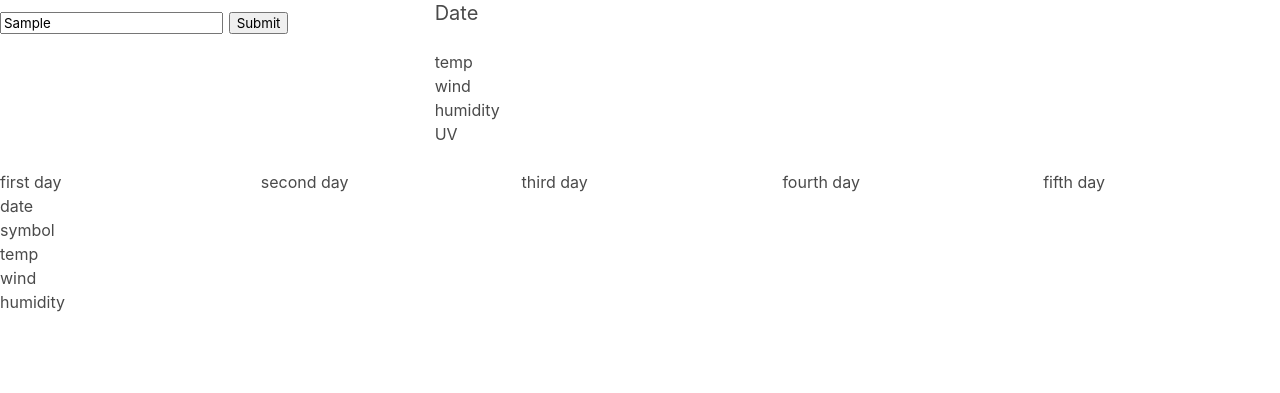
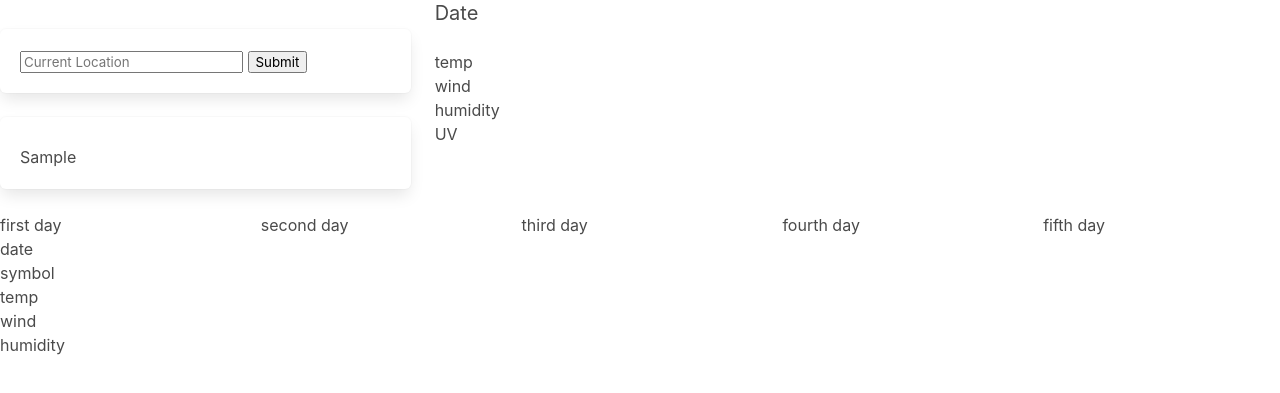
Before and after one commit to mandahos/Weather-Dashboard, a plain HTML site: page index.html in a window 1280 px wide. Both pictures are taken after typing "Sample" into the empty fields and a click on the input "Submit". Shown: the part 171-564 px from the top of the page. Drawn offline with nearby package versions, Linux system fonts and the light colour scheme; no server answers.

Commit message:
added local to save history saves, need to determine weather tiles next

```diff
--- a/index.html
+++ b/index.html
@@ -27,11 +27,19 @@
             <article class="tile is-child">
               <div class="content">
                 <p class="title">Search for a City:</p>
-                <p class="subtitle">
-                    <input type ="text" class="inputCity" placeholder="Current Location">
+                <form id="search" class="box">
+                    <input type ="input" class="inputCity" placeholder="Current Location" id="city-search">
                     <input type ="submit" value="Submit">
                 </p>
                 </div>
+
+                </form>
+                <div class="field box">
+                <label class="label"></label>
+                <ul id="city-history">
+                    <li aria-placeholder=""></li>
+                </ul>
+            </div>
             </article>
         </div>
 
--- a/main.js
+++ b/main.js
@@ -1,5 +1,31 @@
-$.getJSON("http://api.openweathermap.org/data/2.5/forecast?q=bluffdale&units=imperial&us&mode=&appid=04f110a92c4a584f67fb0f945cc1f6e0", function(data){
-    console.log(data)
+fetch (
+    'http://api.openweathermap.org/data/2.5/forecast?q=bluffdale&units=imperial&us&mode=&appid=04f110a92c4a584f67fb0f945cc1f6e0'
+)
 
-    var icon
-})
+.then(function(response) {
+    return response.json();
+  })
+  .then(function(data) {
+    console.log(data);
+  });
+
+var searchEl = document.querySelector('#search');
+var citySearch = document.querySelector('#city-search');
+var cityhistory = document.querySelector('#city-history');
+
+searchEl.addEventListener('submit', function (event) {
+    event.preventDefault();
+
+    if (citySearch.value.length === '') return;
+    cityhistory.innerHTML += '<li>' + citySearch.value + '</li>';
+
+    citySearch.value = '';
+
+    localStorage.setItem('citySearch', cityhistory.innerHTML);
+}, false);
+
+var saved = localStorage.getItem('citySearch');
+
+if (saved) {
+    cityHistory.innerHTML = saved;
+}
```
